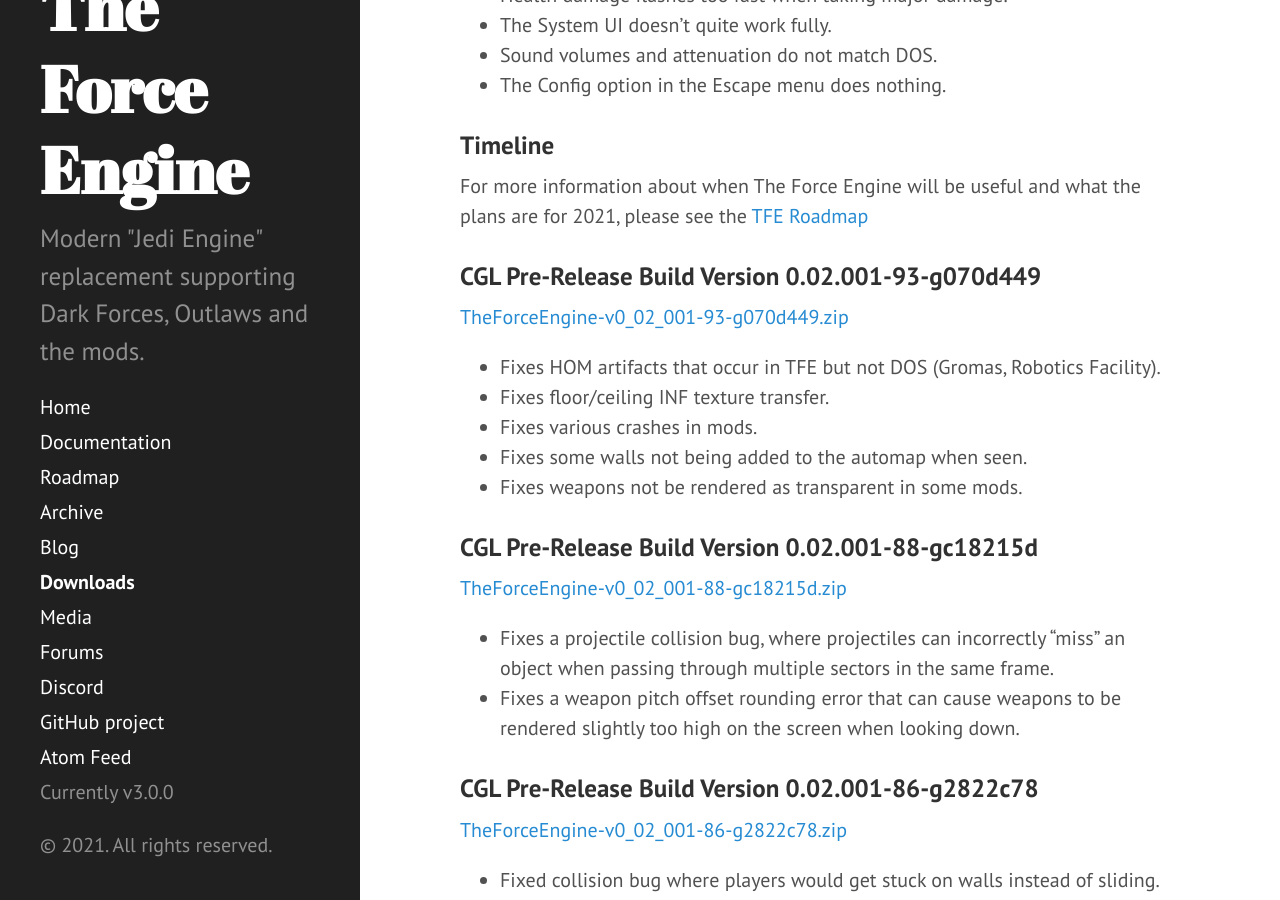
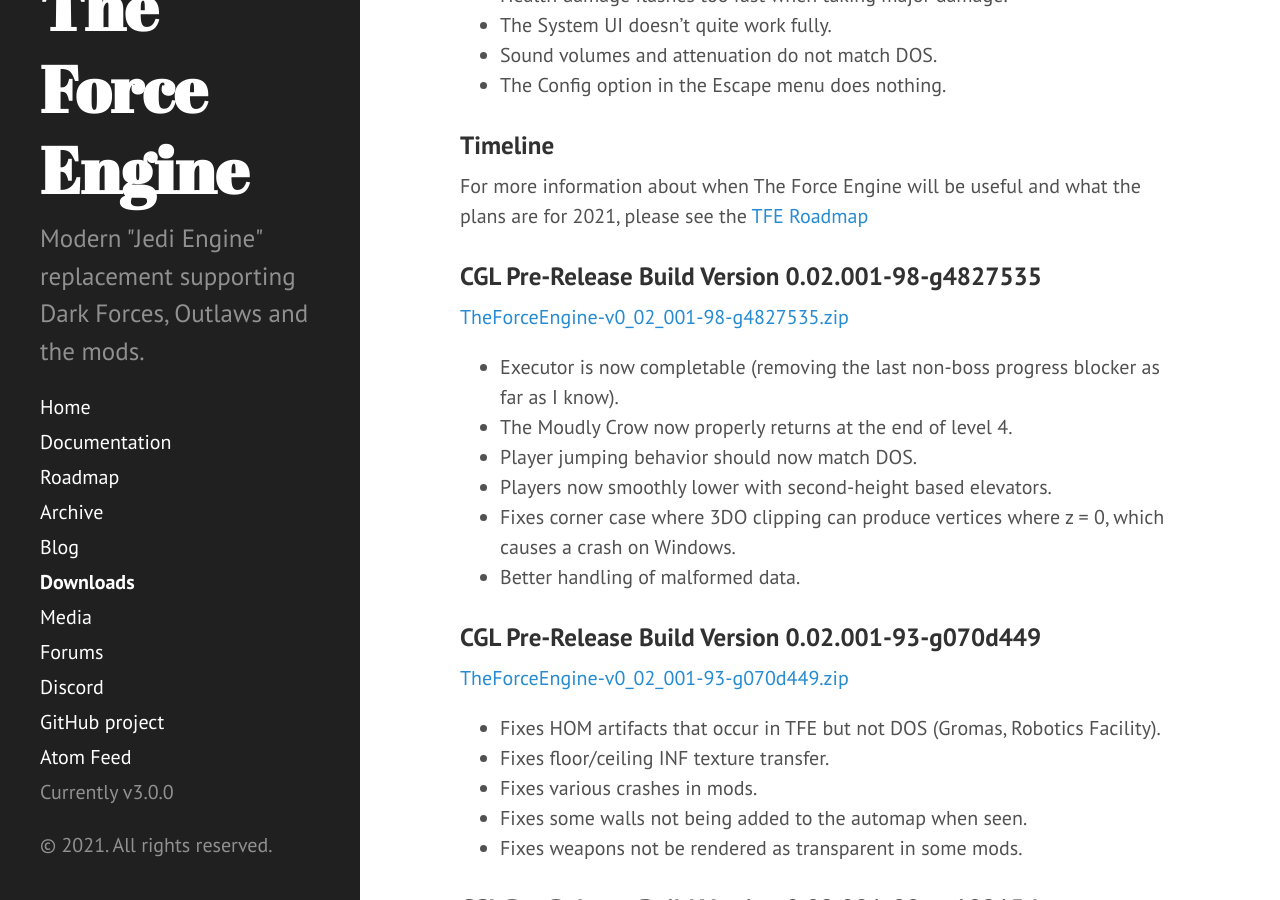
Before and after one commit to TheForceEngine/TheForceEngine.github.io, a Jekyll site: the page built from downloads.md, in a window 1280 px wide and 900 px high, scrolled down 1003 px. Built offline with Jekyll 4.4.1, drawn with Linux system fonts in a browser that asks for light colours.

Commit message:
Update downloads.md

```diff
--- a/downloads.md
+++ b/downloads.md
@@ -31,6 +31,15 @@
 
 ### Timeline
 For more information about when The Force Engine will be useful and what the plans are for 2021, please see the [TFE Roadmap](Roadmap.md)
+
+### CGL Pre-Release Build Version 0.02.001-98-g4827535
+[TheForceEngine-v0_02_001-98-g4827535.zip](archive/TheForceEngine-v0_02_001-98-g4827535.zip) <br>
+* Executor is now completable (removing the last non-boss progress blocker as far as I know).
+* The Moudly Crow now properly returns at the end of level 4.
+* Player jumping behavior should now match DOS.
+* Players now smoothly lower with second-height based elevators.
+* Fixes corner case where 3DO clipping can produce vertices where z = 0, which causes a crash on Windows.
+* Better handling of malformed data.
 
 ### CGL Pre-Release Build Version 0.02.001-93-g070d449
 [TheForceEngine-v0_02_001-93-g070d449.zip](archive/TheForceEngine-v0_02_001-93-g070d449.zip) <br>
```
